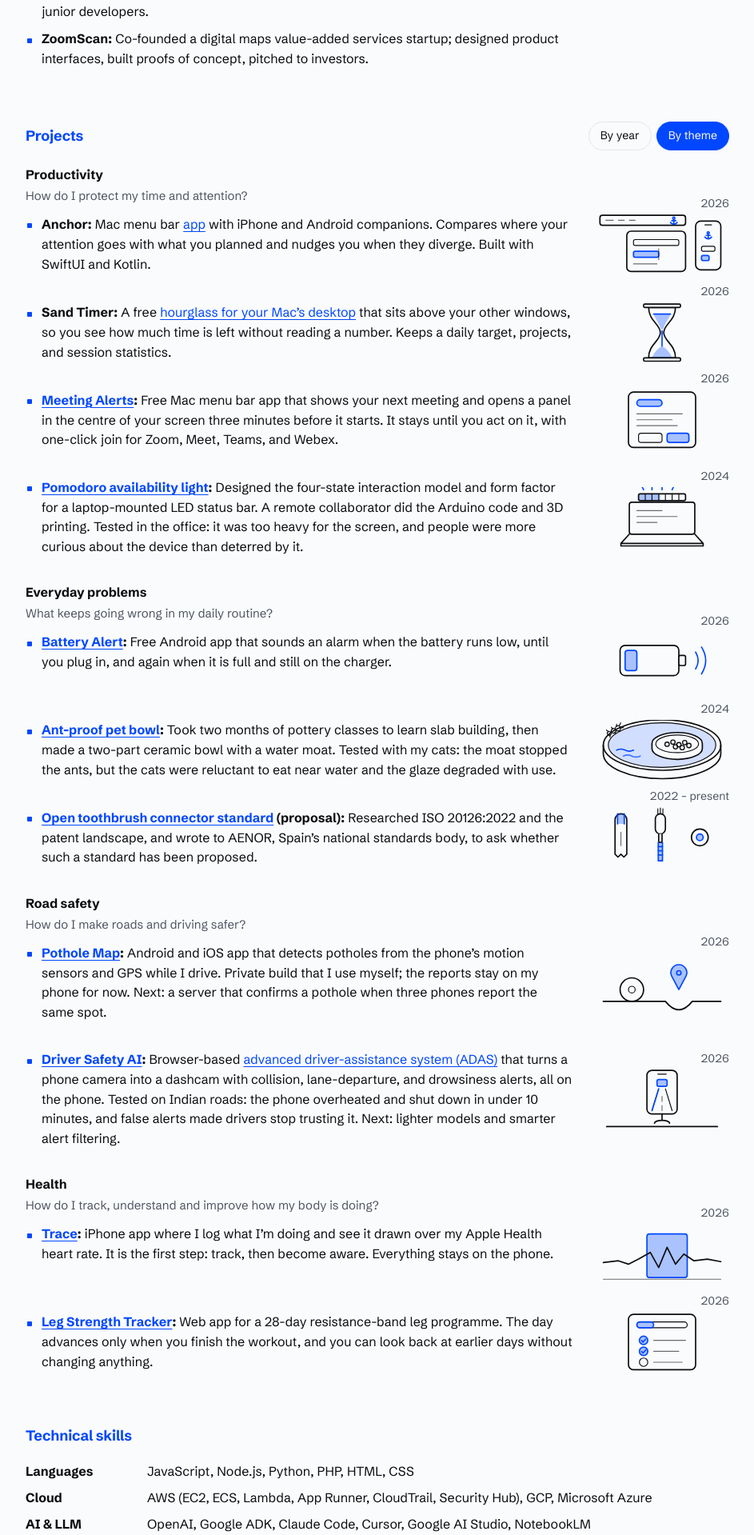
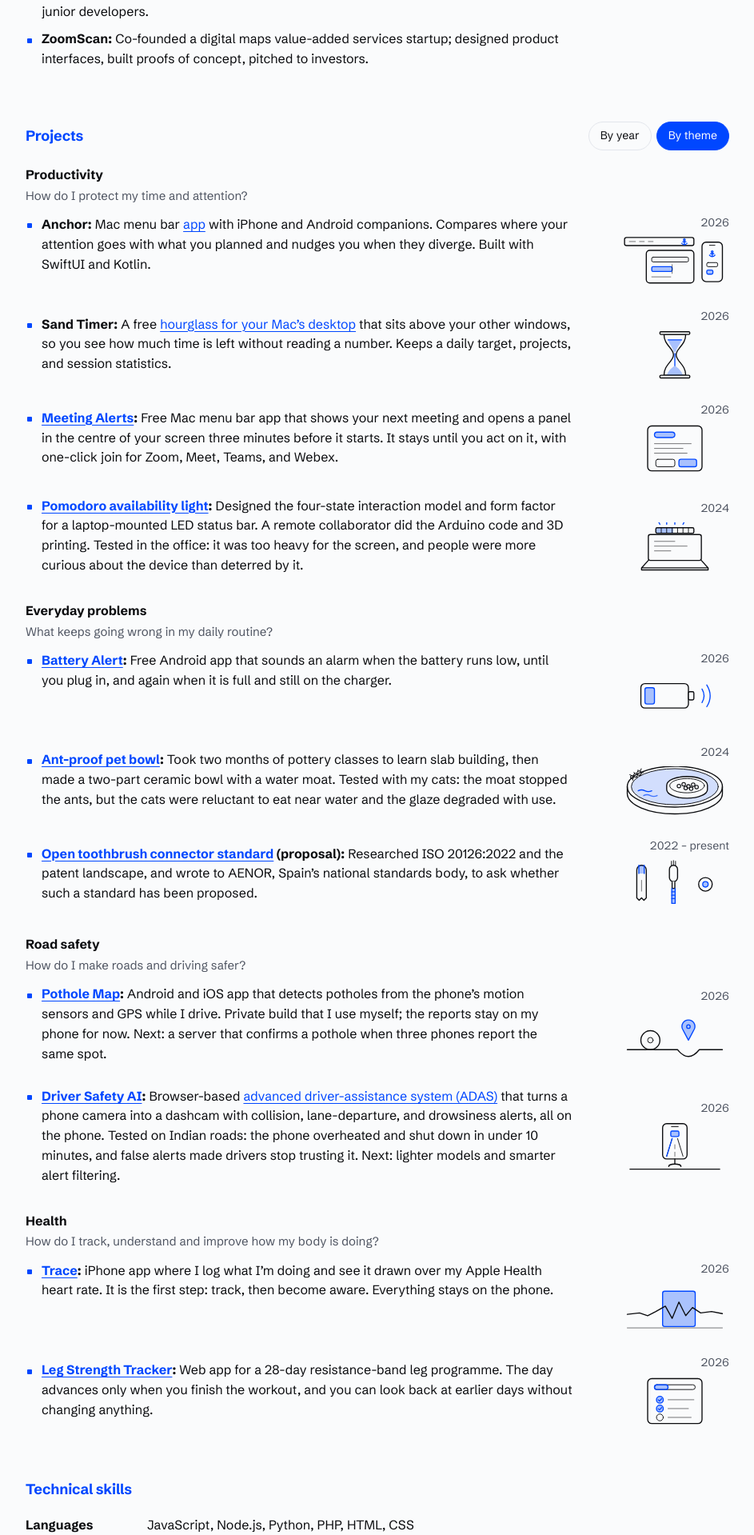
Before and after one commit to and/and.github.io, a Jekyll site: the page resume/index.html, which Jekyll copies as it is, in a window 1280 px wide. Shown: the part 2268-4187 px from the top of the page at 80% size, without its empty margins (168-1111 px from the left). Built offline with Jekyll 4.4.1, drawn with Linux system fonts in a browser that asks for light colours.

Commit message:
Resume projects: even row rhythm (smaller drawings, row min-height from drawing size, 18px row gap)
Co-Authored-By: Claude Sonnet 5.5 <noreply@anthropic.com>
Claude-Session: https://claude.ai/code/session_01MuwebNEXBFxCrvNjpbsvNM

```diff
--- a/resume/index.html
+++ b/resume/index.html
@@ -131,13 +131,13 @@ a:hover { text-decoration-thickness: 2px; }
 .pts li { position: relative; padding-left: 20px; max-width: 70ch; text-wrap: pretty; }
 .pts li::before { content: ""; position: absolute; left: 2px; top: 0.72em; width: 6px; height: 6px; background: var(--accent); border-radius: 1px; }
 .pts b { font-weight: 650; }
-.pts li.dated { display: grid; grid-template-columns: minmax(0, 1fr) 10.5rem; gap: 6px 28px; align-items: center; max-width: none; }
+.pts li.dated { display: grid; grid-template-columns: minmax(0, 1fr) 8.5rem; gap: 6px 28px; align-items: center; max-width: none; }
 .side { display: flex; flex-direction: column; align-items: flex-end; gap: 8px; position: relative; }
-.side .dates { position: absolute; right: 0; bottom: 100%; margin-bottom: 2px; }
-.pts li.dated { margin-top: 24px; }
+.side .dates { line-height: 1.25rem; }
+.pts li.dated { margin-top: 18px; min-height: calc(1.25rem + 8px + 8.5rem * 0.45); }
 .pts li.dated:first-child { margin-top: 0; }
 .pts li.dated:first-child .pt { align-self: start; }
-.art { margin: 0; width: 10.5rem; }
+.art { margin: 0; width: 8.5rem; }
 .art svg { display: block; width: 100%; height: auto; color: var(--text); }
 .ln { fill: none; stroke: currentColor; stroke-width: 1.6; stroke-linecap: round; stroke-linejoin: round; }
 .thin { stroke-width: 1.1; }
@@ -176,8 +176,7 @@ a:hover { text-decoration-thickness: 2px; }
   .side { flex-direction: row; align-items: flex-end; justify-content: space-between; gap: 16px; }
   .art { width: 8.5rem; }
   .dates { white-space: normal; }
-  .side .dates { position: static; margin-bottom: 0; }
-  .pts li.dated { margin-top: 0; }
+  .pts li.dated { margin-top: 0; min-height: 0; }
   .skills > div { grid-template-columns: minmax(0, 1fr); gap: 0; }
 }
 @media (prefers-reduced-motion: no-preference) {
```
